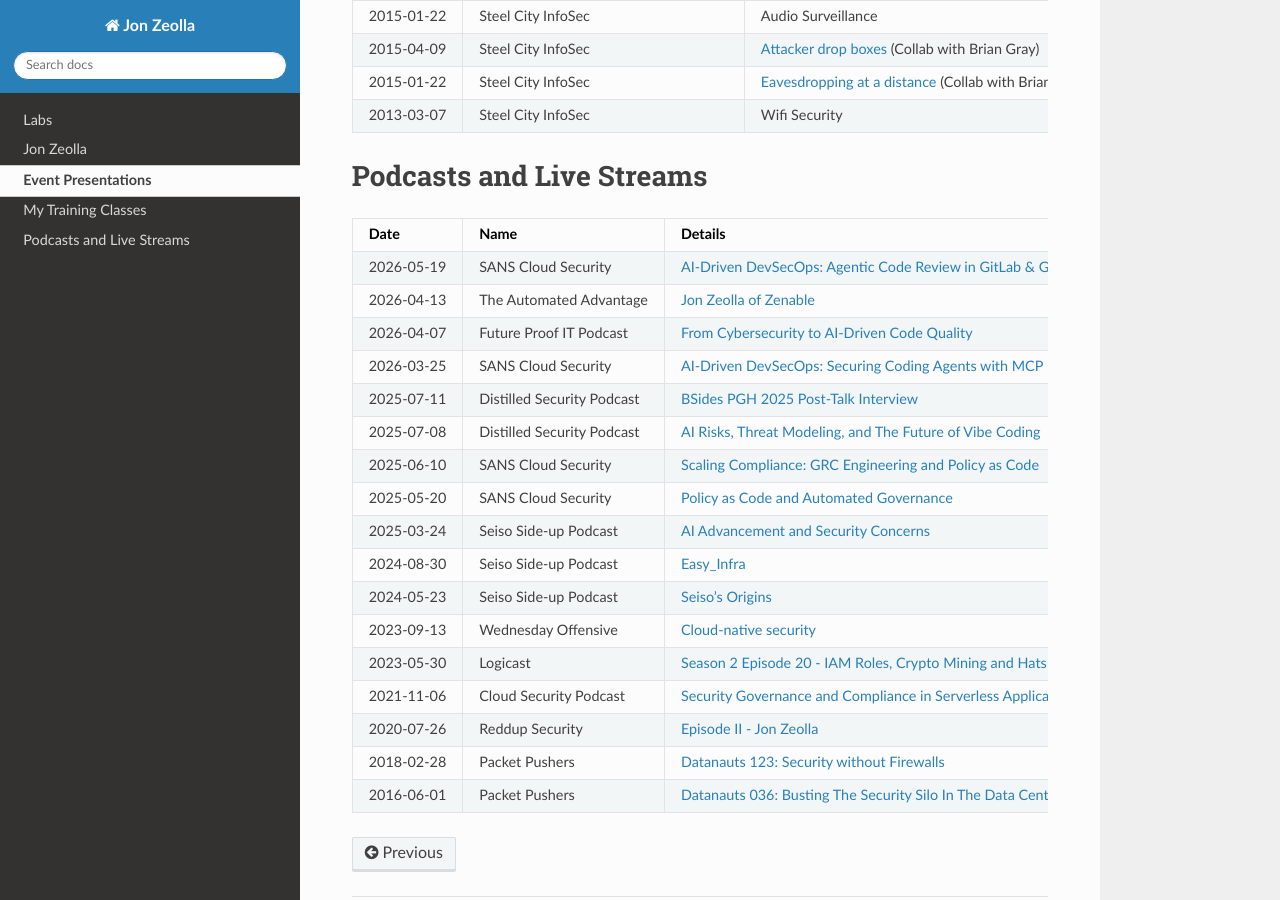
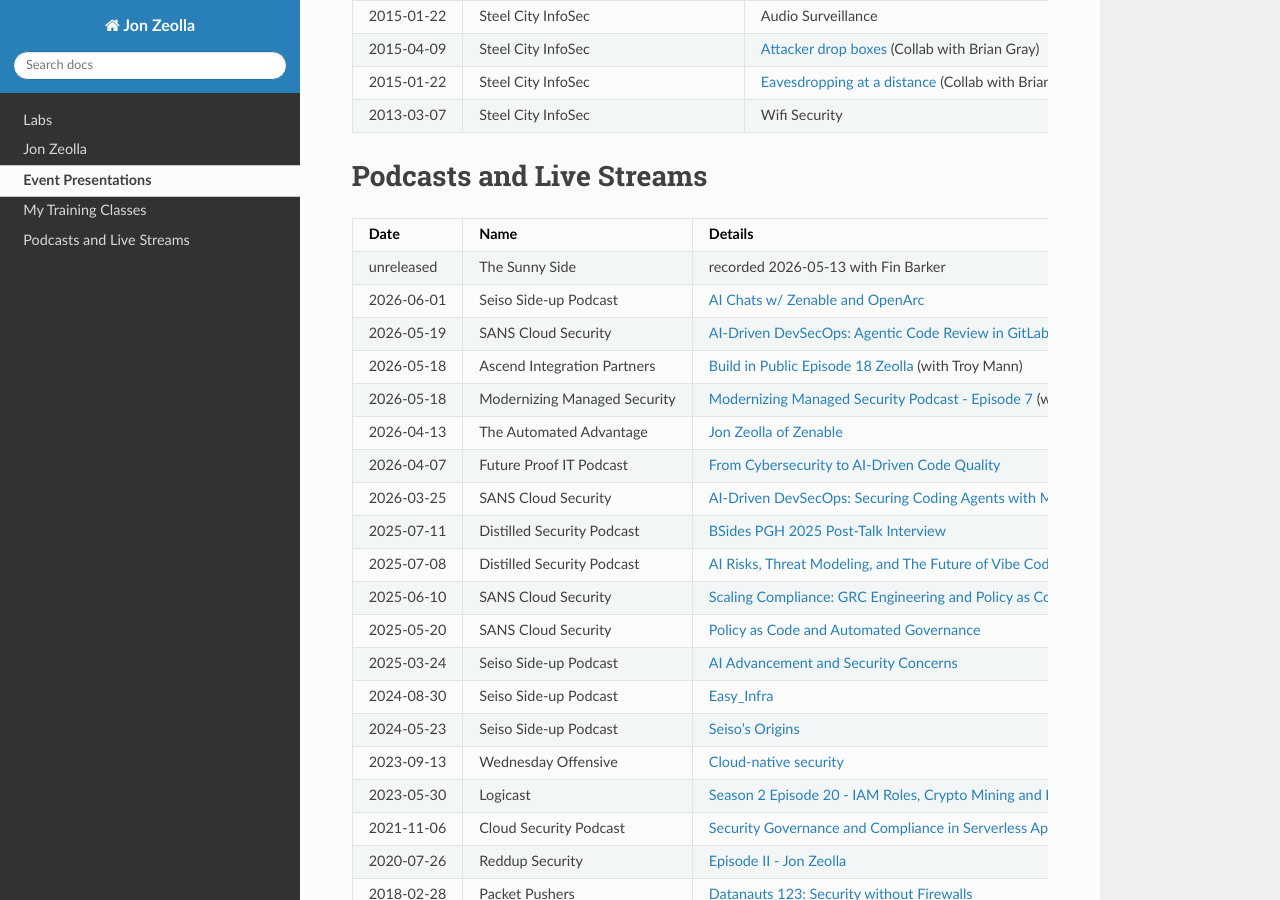
Before and after one commit to JonZeolla/JonZeolla.github.io, a Sphinx documentation site: the page built from docs/ref/jz-content.md, in a window 1280 px wide and 900 px high, scrolled down 4551 px. Built offline with Sphinx 7.4.7 and the Read the Docs theme 3.1.0, drawn with Linux system fonts in a browser that asks for light colours.

Commit message:
chore: add May and June podcasts/webinars (#99)

```diff
--- a/docs/ref/jz-content.md
+++ b/docs/ref/jz-content.md
@@ -206,7 +206,11 @@
 
 | Date       | Name                       | Details                                                                           |
 | ---------- | -------------------------- | --------------------------------------------------------------------------------- |
+| unreleased | The Sunny Side             | recorded 2026-05-13 with Fin Barker                                               |
+| 2026-06-01 | Seiso Side-up Podcast      | [AI Chats w/ Zenable and OpenArc][2026-SeisoMay]                                  |
 | 2026-05-19 | SANS Cloud Security        | [AI-Driven DevSecOps: Agentic Code Review in GitLab & GitHub][2026-AIDevSecOps3]  |
+| 2026-05-18 | Ascend Integration Partners| [Build in Public Episode 18 Zeolla][2026-AscendAIP] (with Troy Mann)              |
+| 2026-05-18 | Modernizing Managed Security| [Modernizing Managed Security Podcast - Episode 7][2026-ModernizingMS] (with Ryan Smith)         |
 | 2026-04-13 | The Automated Advantage    | [Jon Zeolla of Zenable][2026-ClarkeysAI]                                          |
 | 2026-04-07 | Future Proof IT Podcast    | [From Cybersecurity to AI-Driven Code Quality][2026-FutureProofIT]                |
 | 2026-03-25 | SANS Cloud Security        | [AI-Driven DevSecOps: Securing Coding Agents with MCP][2026-AIDevSecOps1]         |
@@ -224,6 +228,9 @@
 | 2018-02-28 | Packet Pushers             | [Datanauts 123: Security without Firewalls][2018-PacketPushers]                   |
 | 2016-06-01 | Packet Pushers             | [Datanauts 036: Busting The Security Silo In The Data Center][2016-PacketPushers] |
 
+[2026-AscendAIP]: https://www.youtube.com/watch?v=OZwEi0so8DA "Build in Public Episode 18 Zeolla"
+[2026-ModernizingMS]: https://youtu.be/XpFbCYavyt0?si=VZySUjYpds29Lcxi "Modernizing Managed Security Podcast - Episode 7"
+[2026-SeisoMay]: https://open.spotify.com/episode/7oaNvV77V4ELQQdbYiBZ7A?si=33c8721698524d81 "Seiso Side Up - AI Chats w/ Zenable and OpenArc"
 [2026-ClarkeysAI]: https://youtu.be/l13Sc_7KTi0?si=cIdHCmk_kavClUCt "Jon Zeolla of Zenable"
 [2026-AIDevSecOps3]: https://www.sans.org/webcasts/ai-driven-devsecops-part-3 "AI-Driven DevSecOps: Agentic Code Review in GitLab & GitHub"
 [2026-FutureProofIT]: https://youtu.be/gzoXocbDOAQ?si=EenEIMQAT3ju8lIG "From Cybersecurity to AI-Driven Code Quality: Jon Zeolla Journey"
```
